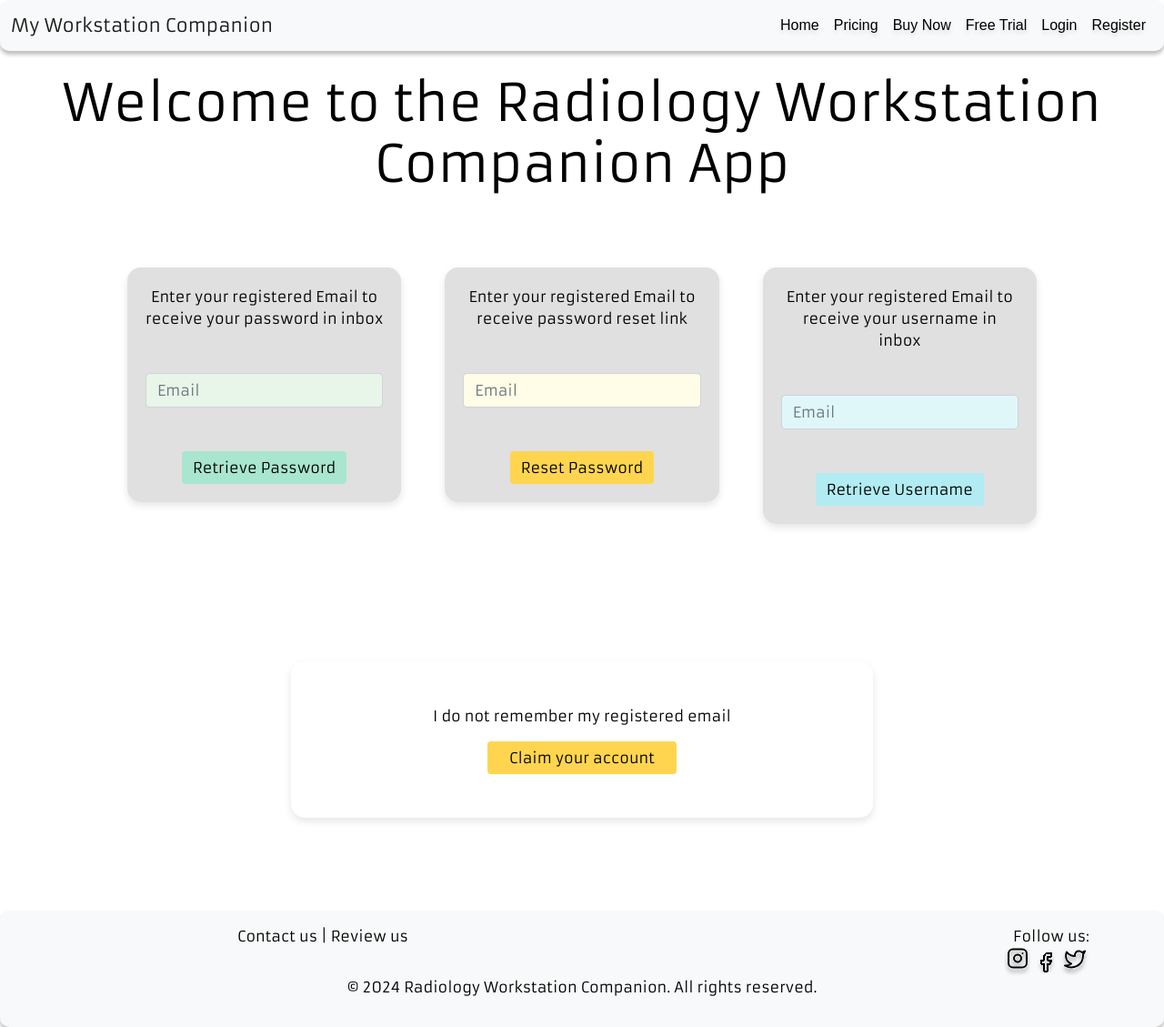
After one commit to visit-www/ws_companion, a Flask app: page /app_user/reset_user in a window 1280 px wide. The commit adds this page. Shown: the whole page at 91% size. Run offline with Flask 3, Linux system fonts and the light colour scheme; some libraries are stand-ins or nearby versions.

Commit message:
Add ability to retreive password. 1) created new basic user route : reset_user in user_routes.py 2) Created reset_user.html which as 4 buttons- (a) button for retreiving password (b) button for resetting password (c) Buttong for retreiving username (d) and buttong for recaliming the account using secuirty questions(if user do not remember their email or do not have access to email. NEXT: (1) add logic to reset_user route to handle of the above 4 situations.

```diff
--- a/app/static/css/style.css
+++ b/app/static/css/style.css
@@ -248,7 +248,7 @@ styling of the pop up modal :*/
 
 }
 
-/* Customisepdf viewer container  */
+/* Customise pdf viewer container  */
 #adobe-dc-view {
     width: 100%;
     height: 100vh; /* Full viewport height */
@@ -285,3 +285,62 @@ styling of the pop up modal :*/
 hr{
     color:hsl(197, 92%, 31%);
 }
+/*------------------------------------------------
+/* Style toast container for flash messages */
+.toast-container {
+    border-radius:8px;
+    padding:8px;
+}
+.toast{
+    border-radius: 10px;
+}
+
+/*------------------------------------------------
+/* Custom styles for reset_user.html */
+.outer-container{
+    width: 80vw;
+}
+.bottom-container{
+    width: 50vw;
+    box-shadow: 0 4px 8px rgba(0, 0, 0, 0.1);
+    border-radius: 15px;
+    padding: 20px;
+    margin-top: 8% !important;
+    margin-bottom: 8% !important;
+}
+.card-custom {
+    background-color: #e0e0e0;
+    border-radius: 15px;
+    padding: 20px;
+    box-shadow: 0 4px 8px rgba(0, 0, 0, 0.1);
+}
+
+.btn-green {
+    background-color: #a8e6cf;
+    color: black;
+    border: none;
+}
+
+.btn-yellow {
+    background-color: #ffd54f;
+    color: black;
+    border: none;
+}
+
+.btn-blue {
+    background-color: #b2ebf2;
+    color: black;
+    border: none;
+}
+
+.btn-yellow-main {
+    background-color: #ffd54f;
+    color: black;
+    border: none;
+}
+
+@media (max-width: 768px) {
+    .card-custom {
+        margin-bottom: 20px; /* Adds spacing for smaller screens */
+    }
+}
--- a/app/templates/base.html
+++ b/app/templates/base.html
@@ -67,15 +67,15 @@
 <!-- Code to displace flash message -->
 
 <div aria-live="polite" aria-atomic="true" class="position-relative">
-    <div class="toast-container position-fixed top-0 start-50 translate-middle-x p-3">
+    <div class="toast-container position-fixed top-0 start-50 translate-middle-x p-3" style="display: none;">
         {% block messages %}
             {% with messages = get_flashed_messages(with_categories=true) %}
                 {% if messages %}
                     {% for category, message in messages %}
                         <div class="toast align-items-center custom-toast" role="alert" aria-live="assertive" aria-atomic="true">
-                            <div class="d-flex">
-                                <div class="toast-body text-white">
-                                    {{ message }}
+                            <div class="d-flex justify-content-center">
+                                <div class="toast-body text-warning">
+                                    {{ message|safe|upper }}
                                 </div>
                                 <button type="button" class="btn-close btn-close-white me-2 m-auto" data-bs-dismiss="toast" aria-label="Close"></button>
                             </div>
@@ -129,9 +129,62 @@
     <script>
         // Bootstrap Toast Initialization
         document.addEventListener('DOMContentLoaded', function () {
+            // Select the toast container
+            var messageContainer = document.querySelector('.toast-container');
+
+            // Initialize all toast elements
             var toastElList = [].slice.call(document.querySelectorAll('.toast'));
-            var toastList = toastElList.map(function (toastEl) {
-                return new bootstrap.Toast(toastEl, { autohide: true, delay: 2000 }).show();
+            var hasMessage = false; // Flag to check if there are any messages
+
+            // Iterate over each toast element and initialize only if it has a message
+            toastElList.forEach(function (toastEl) {
+                var messageBody = toastEl.querySelector('.toast-body');
+
+                // Check if messageBody exists and contains a message
+                if (messageBody && messageBody.textContent.trim() !== '') {
+                    hasMessage = true; // Set flag to true if there's a message
+                    var toast = new bootstrap.Toast(toastEl, { autohide: true, delay: 3500 });
+                    toast.show();
+
+                    // Listen for the hidden event to hide the container when all toasts are hidden
+                    toastEl.addEventListener('hidden.bs.toast', function () {
+                        // Check if there are any visible toasts left
+                        if (!document.querySelector('.toast.show')) {
+                            messageContainer.style.display = 'none';
+                        }
+                    });
+                }
+            });
+
+            // Show the toast container if there are messages
+            if (hasMessage) {
+                messageContainer.style.display = 'block';
+            } else {
+                messageContainer.style.display = 'none'; // Ensure it's hidden if there are no messages
+            }
+
+            // Select all elements with the class 'toast-body'
+            var messageBodies = document.querySelectorAll('.toast-body');
+
+            // Iterate over all toast bodies to check their content
+            messageBodies.forEach(function (messageBody) {
+                var messageText = messageBody.textContent || messageBody.innerText;
+
+                // Set default text color to black
+                messageBody.classList.add("text-dark");
+
+                // Check if the message contains "Login failed" or "Login successful"
+                if (messageText.includes('LOGIN FAILED')) { // Adjust to match the uppercase message
+                    messageBody.classList.remove("text-dark");
+                    messageBody.classList.add ("text-warning");
+                } else if (messageText.includes('LOGIN SUCCESSFUL')) {
+                    messageBody.classList.remove("text-warning");
+                    messageBody.classList.add("text-dark");
+                } else {
+                    // Default styling: ensure the text is black if no other conditions match
+                    messageBody.classList.remove("text-warning");
+                    messageBody.classList.add("text-dark");
+                }
             });
         });
     </script>
--- a/app/templates/login.html
+++ b/app/templates/login.html
@@ -45,10 +45,12 @@
             <!-- Reset password and retrieve username buttons -->
             <div class="failed_login row justify-content-center" style="display: none;">
                 <div class="col-md-3 mt-3 text-center">
-                    <button type="button" class="btn btn-warning" href="#">Forgot Password?</button>
+                    <!-- Use anchor tag for links -->
+                    <a class="btn btn-warning" href="{{ url_for('app_user.reset_user') }}">Forgot Password?</a>
                 </div>
                 <div class="col-md-3 mt-3 text-center">
-                    <button type="button" class="btn btn-warning" href="#">Retrieve Username</button>
+                    <!-- Corrected quotes and used anchor tag -->
+                    <a class="btn btn-warning" href="{{ url_for('app_user.reset_user') }}">Retrieve Username</a>
                 </div>
             </div>
             <!-- Registration Link -->
--- /dev/null
+++ b/app/templates/reset_user.html
@@ -0,0 +1,34 @@
+{% extends "base.html" %}
+{% block content %}
+<div class="container py-5 outer-container">
+    <div class="row g-sm-1 g-lg-5 g-md-5 gap-auto ">
+        <div class="col-md-4 col-sm-6">
+            <div class="card-custom text-center">
+                <p class="mb-5">Enter your registered Email to receive your password in inbox</p>
+                <input type="email" class="form-control mb-5" placeholder="Email" style="background-color: #e8f5e9;">
+                <button class="btn btn-green w-70">Retrieve Password</button>
+            </div>
+        </div>
+        <div class="col-md-4 col-sm-6">
+            <div class="card-custom text-center">
+                <p class="mb-5">Enter your registered Email to receive password reset link</p>
+                <input type="email" class="form-control mb-5" placeholder="Email" style="background-color: #fffde7;">
+                <button class="btn btn-yellow w-70">Reset Password</button>
+            </div>
+        </div>
+        <div class="col-md-4 col-sm-6">
+            <div class="card-custom text-center">
+                <p class="mb-5">Enter your registered Email to receive your username in inbox</p>
+                <input type="email" class="form-control mb-5" placeholder="Email" style="background-color: #e0f7fa;">
+                <button class="btn btn-blue w-70">Retrieve Username</button>
+            </div>
+        </div>
+    </div>
+</div>
+
+    <!-- Main card section positioned above the footer -->
+    <div class="text-center main-card mx-auto mt-5 bottom-container py-5 container">
+        <p class="mb-3">I do not remember my registered email</p>
+        <button class="btn btn-yellow-main px-4 ">Claim your account</button>
+    </div>
+{% endblock %}
--- a/app/user_routes.py
+++ b/app/user_routes.py
@@ -36,12 +36,11 @@ def login():
             login_user(user, remember=remember)
             session['user_id'] = user.id  # Manually setting session data
             session.modified = True       # Ensure that session modifications are recognized
-            flash('Login successful! Welcome back.', 'success')
-            flash(f"rmember me is set to {remember}")
+            flash(f'Log in succeful! Welcome back {user.username}!<hr style="color:yellow;">', 'success')
             return redirect(url_for('main_routes.index'))
         else:
             login_failed = True
-            flash('Login failed. Please check your username and password and try again.', 'danger')
+            flash('Login failed.<br>Please check your username and password and try again.', 'danger')
 
     return render_template('login.html',form=form, login_failed=login_failed)
 
@@ -86,6 +85,11 @@ def register():
             flash('All fields are required.', 'danger')
 
     return render_template('register.html')
+#* ----------------------------------------------------------------
+# Forget / reset passwrod route:
+@app_user_bp.route('/reset_user', methods=['GET', 'POST'])
+def reset_user():
+    return render_template('reset_user.html')
 
 # *----------------------------------------------------------------
 # User Profile/Account Page and Related Routes
```
